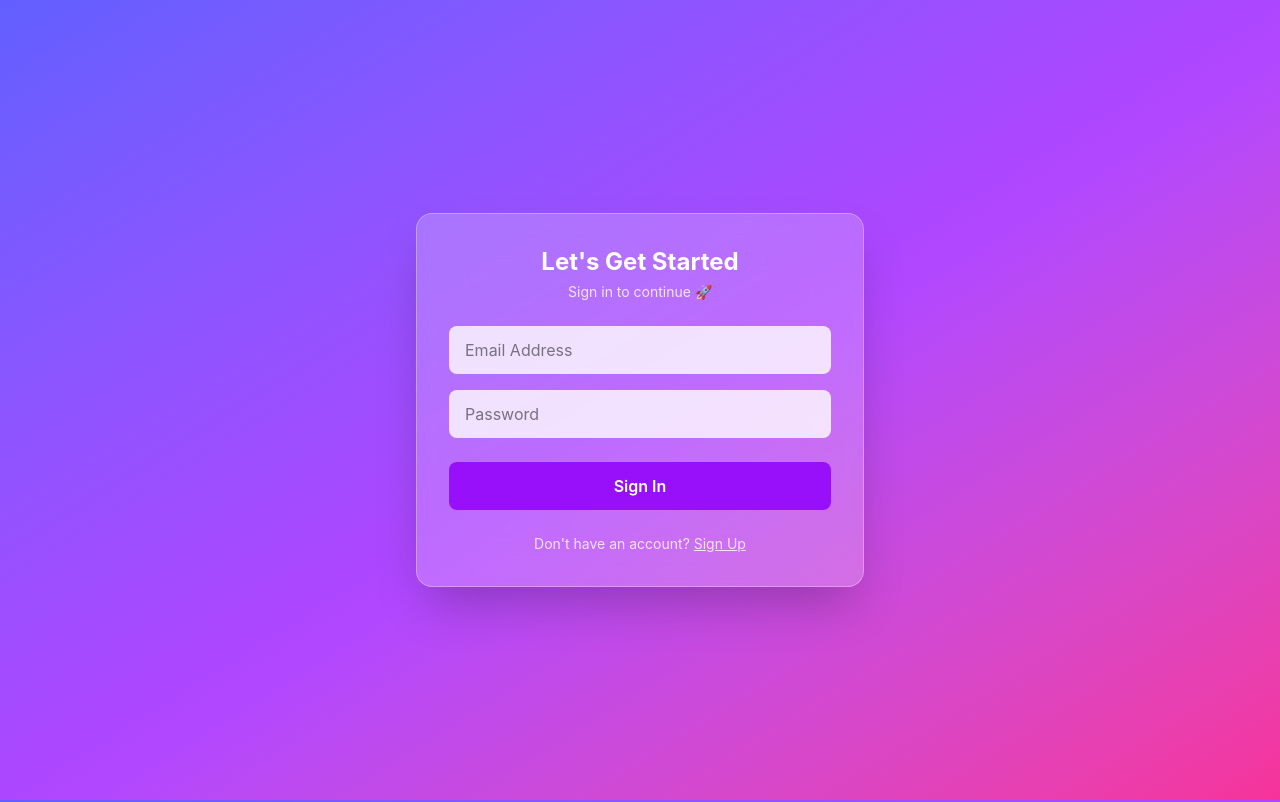
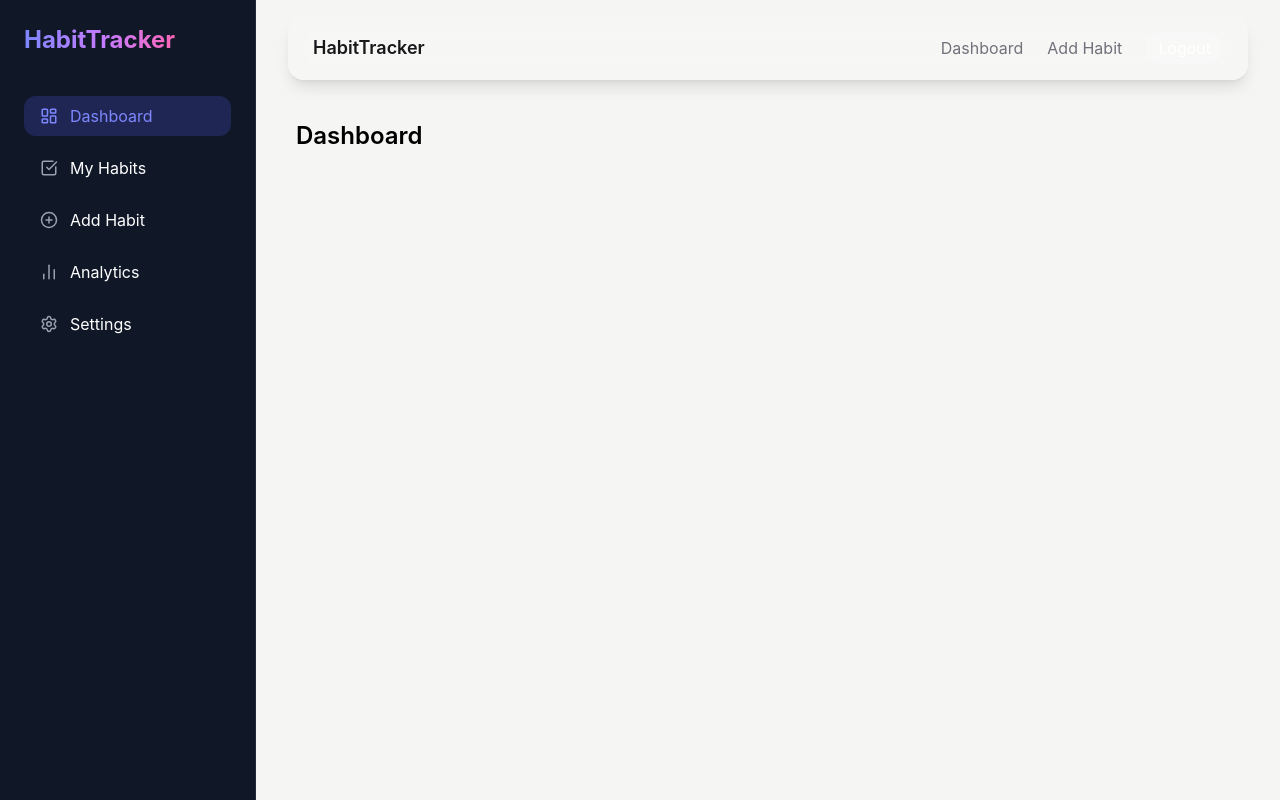
Before and after one commit to shwetank08/HabitApp, a React (Vite) app in the folder client/: page / in a window 1280 px wide. Shown: the top 802 px of the page. Built offline with nearby package versions, Linux system fonts and the light colour scheme; no server answers.

Commit message:
working on dashboard

```diff
--- a/client/package.json
+++ b/client/package.json
@@ -17,6 +17,7 @@
   },
   "dependencies": {
     "axios": "^1.14.0",
+    "lucide-react": "^1.7.0",
     "react": "^19.2.4",
     "react-dom": "^19.2.4",
     "react-router-dom": "^7.13.2"
--- a/client/src/app.jsx
+++ b/client/src/app.jsx
@@ -1,14 +1,8 @@
-import React from "react";
-import Signin from "./pages/Signin";
-import Signup from "./pages/Signup";
+import { RouterProvider } from "react-router-dom";
+import router from "./router";
 
-const App = () => {
-  return (
-    <div className="flex flex-col">
-      <Signin />
-      <Signup />
-    </div>
-  );
-};
+function App() {
+  return <RouterProvider router={router} />;
+}
 
 export default App;
--- /dev/null
+++ b/client/src/component/Navbar.jsx
@@ -0,0 +1,109 @@
+import { Link, useNavigate } from "react-router-dom";
+import { useState } from "react";
+
+const Navbar = () => {
+  const navigate = useNavigate();
+  const [isOpen, setIsOpen] = useState(false);
+  const isLoggedIn = true;
+
+  const handleLogout = () => {
+    navigate("/signin");
+  };
+
+  return (
+    <nav className="h-16 flex justify-between items-center px-6 rounded-2xl text-zinc-900 bg-white/10 backdrop-blur-md border border-white/20 shadow-lg">
+      <h1 className="text-lg font-semibold">
+        <Link to="/">HabitTracker</Link>
+      </h1>
+
+      {/* Desktop Menu */}
+      <div className="hidden md:flex items-center gap-6">
+        {isLoggedIn ? (
+          <>
+            <Link className="text-zinc-500 hover:text-zinc-900" to="/">
+              Dashboard
+            </Link>
+            <Link className="text-zinc-500 hover:text-zinc-900" to="/add-habit">
+              Add Habit
+            </Link>
+            <button
+              onClick={handleLogout}
+              className="bg-white/20 px-3 py-1 rounded-full text-white"
+            >
+              Logout
+            </button>
+          </>
+        ) : (
+          <>
+            <Link className="text-white/80" to="/login">
+              Login
+            </Link>
+            <Link
+              className="bg-blue-600 px-4 py-1 rounded-full text-white"
+              to="/signup"
+            >
+              Signup
+            </Link>
+          </>
+        )}
+      </div>
+
+      {/* Mobile Toggle Button */}
+      <button
+        className="md:hidden text-white text-2xl"
+        onClick={() => setIsOpen(!isOpen)}
+      >
+        ☰
+      </button>
+
+      {/* Mobile Menu */}
+      {isOpen && (
+        <div className="absolute top-16 right-4 w-48 flex flex-col gap-4 p-4 rounded-2xl bg-white/10 backdrop-blur-md border border-white/20 shadow-lg md:hidden z-50">
+          {isLoggedIn ? (
+            <>
+              <Link
+                to="/"
+                className="text-white/80 hover:text-white"
+                onClick={() => setIsOpen(false)}
+              >
+                Dashboard
+              </Link>
+              <Link
+                to="/add-habit"
+                className="text-white/80 hover:text-white"
+                onClick={() => setIsOpen(false)}
+              >
+                Add Habit
+              </Link>
+              <button
+                onClick={handleLogout}
+                className="bg-white/20 px-3 py-1 rounded-full text-white"
+              >
+                Logout
+              </button>
+            </>
+          ) : (
+            <>
+              <Link
+                to="/signin"
+                className="text-white/80 hover:text-white"
+                onClick={() => setIsOpen(false)}
+              >
+                Login
+              </Link>
+              <Link
+                to="/signup"
+                className="text-white/80 hover:text-white"
+                onClick={() => setIsOpen(false)}
+              >
+                Signup
+              </Link>
+            </>
+          )}
+        </div>
+      )}
+    </nav>
+  );
+};
+
+export default Navbar;
--- /dev/null
+++ b/client/src/component/Sidebar.jsx
@@ -0,0 +1,92 @@
+import React, { useState } from "react";
+import {
+  Menu,
+  X,
+  LayoutDashboard,
+  CheckSquare,
+  PlusCircle,
+  BarChart2,
+  Settings,
+} from "lucide-react";
+
+const Sidebar = () => {
+  const [isOpen, setIsOpen] = useState(false);
+  const currentPath = "Dashboard";
+
+  const menuItems = [
+    { name: "Dashboard", icon: <LayoutDashboard size={18} /> },
+    { name: "My Habits", icon: <CheckSquare size={18} /> },
+    { name: "Add Habit", icon: <PlusCircle size={18} /> },
+    { name: "Analytics", icon: <BarChart2 size={18} /> },
+    { name: "Settings", icon: <Settings size={18} /> },
+  ];
+
+  return (
+    <>
+      {/* Mobile Top Bar */}
+      <div className="md:hidden flex items-center justify-between p-4 bg-gray-900 text-white">
+        <h2 className="text-lg font-bold bg-gradient-to-r from-indigo-400 via-purple-400 to-pink-400 bg-clip-text text-transparent">
+          HabitTracker
+        </h2>
+        <button onClick={() => setIsOpen(true)}>
+          <Menu />
+        </button>
+      </div>
+
+      {/* Overlay */}
+      {isOpen && (
+        <div
+          className="fixed inset-0 bg-black/40 z-40 md:hidden"
+          onClick={() => setIsOpen(false)}
+        />
+      )}
+
+      {/* Sidebar */}
+      <div
+        className={`fixed top-0 left-0 h-screen w-64 bg-gray-900 border-r border-gray-800 z-50 text-white p-6 transform transition-transform duration-300
+        ${isOpen ? "translate-x-0" : "-translate-x-full"}
+        md:translate-x-0`}
+      >
+        <div className="flex justify-between items-center mb-10">
+          <h2 className="text-2xl font-bold bg-gradient-to-r from-indigo-400 via-purple-400 to-pink-400 bg-clip-text text-transparent">
+            HabitTracker
+          </h2>
+
+          <button className="md:hidden" onClick={() => setIsOpen(false)}>
+            <X />
+          </button>
+        </div>
+
+        {/* Menu */}
+        <ul className="space-y-3">
+          {menuItems.map((item, index) => {
+            const isActive = item.name === currentPath;
+
+            return (
+              <li key={index}>
+                <a
+                  href="#"
+                  className={`flex items-center gap-3 py-2 px-4 rounded-xl transition-all
+          ${
+            isActive
+              ? "bg-indigo-500/20 text-indigo-400"
+              : "hover:bg-gray-800 hover:translate-x-1"
+          }`}
+                >
+                  <span
+                    className={`${isActive ? "text-indigo-400" : "text-gray-400"}`}
+                  >
+                    {item.icon}
+                  </span>
+                  <span>{item.name}</span>
+                </a>
+              </li>
+            );
+          })}
+        </ul>
+      </div>
+    </>
+  );
+};
+
+export default Sidebar;
--- /dev/null
+++ b/client/src/layout/AuthLayout.jsx
@@ -0,0 +1,11 @@
+import { Outlet } from "react-router-dom";
+
+const AuthLayout = () => {
+  return (
+    <div className="min-h-screen flex items-center justify-center bg-gradient-to-br from-indigo-500 via-purple-500 to-pink-500 px-4">
+      <Outlet />
+    </div>
+  );
+};
+
+export default AuthLayout;
--- /dev/null
+++ b/client/src/layout/Mainlayout.jsx
@@ -0,0 +1,27 @@
+import Sidebar from "../component/Sidebar";
+import Navbar from "../component/Navbar";
+import { Outlet } from "react-router-dom";
+
+const MainLayout = () => {
+  return (
+    <div>
+      <Sidebar />
+
+      <div className="md:ml-64 min-h-screen bg-stone-100 px-4 flex flex-col">
+
+        {/* Navbar now part of flow */}
+        <div className="p-4">
+          <Navbar />
+        </div>
+
+        {/* Content naturally below */}
+        <main className="p-6 max-w-7xl mx-auto w-full flex-1">
+          <Outlet />
+        </main>
+
+      </div>
+    </div>
+  );
+};
+
+export default MainLayout;
--- a/client/src/main.jsx
+++ b/client/src/main.jsx
@@ -1,6 +1,6 @@
 import React from "react";
 import ReactDOM from "react-dom/client";
-import App from "./app.jsx";
+import App from "./app";
 import "./index.css";
 
 ReactDOM.createRoot(document.getElementById("root")).render(
--- /dev/null
+++ b/client/src/pages/Dashboard.jsx
@@ -0,0 +1,11 @@
+import React from "react";
+
+const Dashboard = () => {
+  return (
+    <div>
+      <h1 className="text-2xl font-semibold mb-4">Dashboard</h1>
+    </div>
+  );
+};
+
+export default Dashboard;
--- /dev/null
+++ b/client/src/router.jsx
@@ -0,0 +1,26 @@
+import { createBrowserRouter } from "react-router-dom";
+
+import MainLayout from "./layout/Mainlayout";
+import AuthLayout from "./layout/AuthLayout";
+
+import Dashboard from "./pages/Dashboard";
+import SignIn from "./pages/SignIn";
+import SignUp from "./pages/SignUp";
+
+const router = createBrowserRouter([
+  {
+    element: <AuthLayout />,
+    children: [
+      { path: "/signin", element: <SignIn /> },
+      { path: "/signup", element: <SignUp /> },
+    ],
+  },
+  {
+    element: <MainLayout />,
+    children: [
+      { path: "/", element: <Dashboard /> },
+    ],
+  },
+]);
+
+export default router;
```
Also changed, not shown: 1 other file (tests, documents, lock files or other folders).
